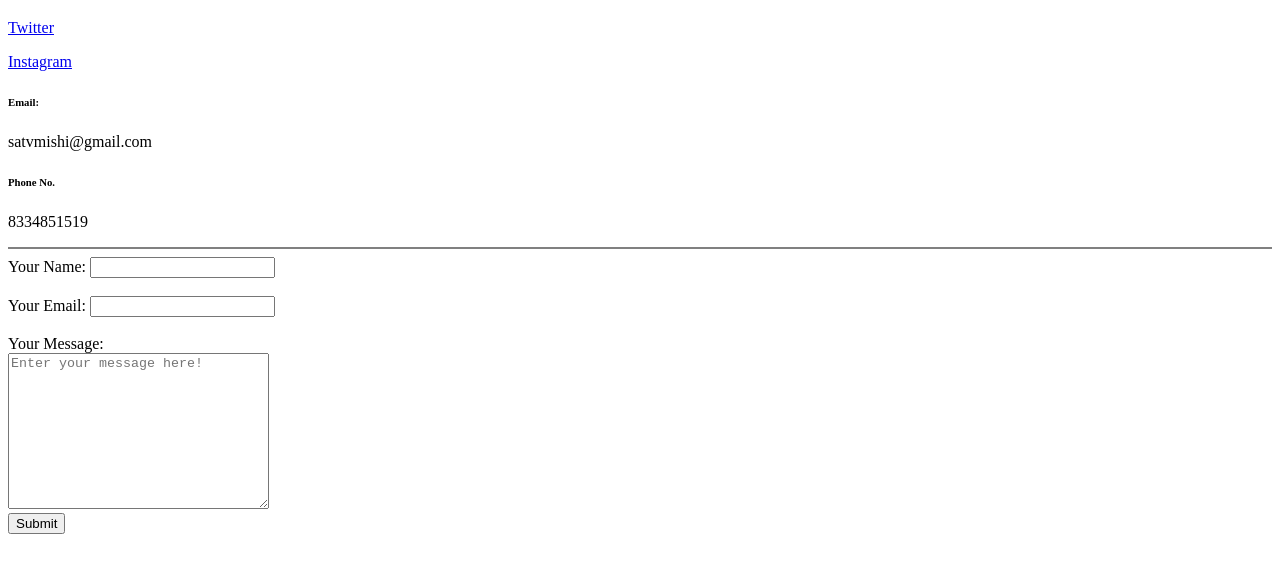
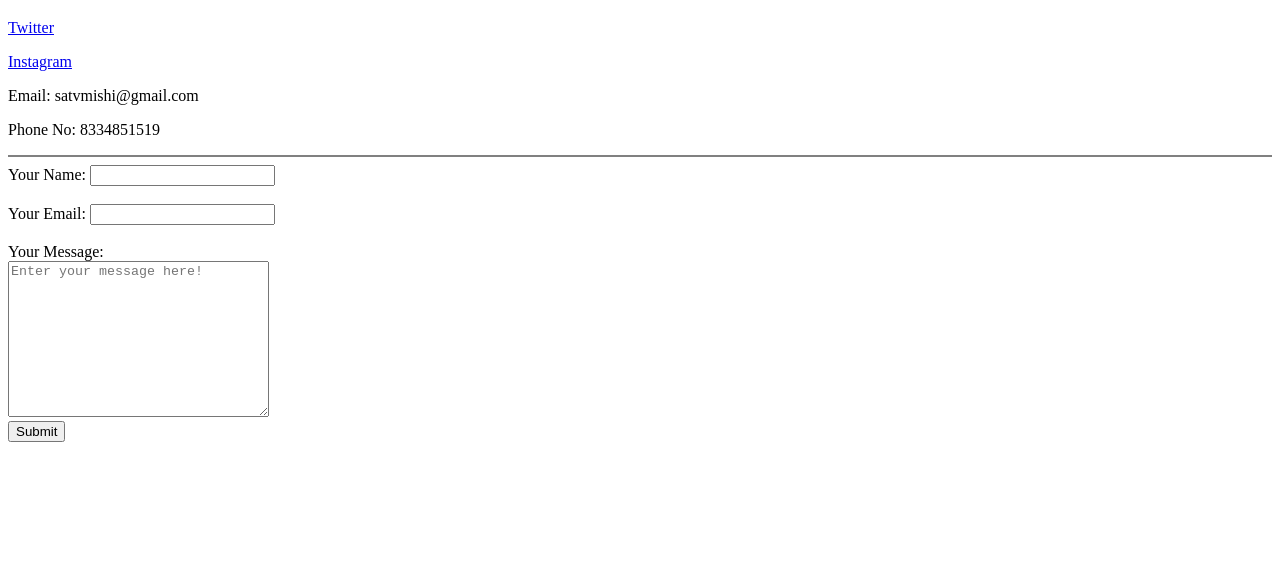
Before and after one commit to satvshr/WebDev, a plain HTML site: page contacts.html in a window 1280 px wide. Shown: the part 61-634 px from the top of the page. Drawn offline with Linux system fonts and the light colour scheme.

Commit message:
Update contacts.html

```diff
--- a/contacts.html
+++ b/contacts.html
@@ -10,8 +10,8 @@
     <h1>My Contacts</h1>
     <p><a href="https://twitter.com/mikeoxl96481586">Twitter</a></p>
     <p><a href="https://www.instagram.com/satvshr/?hl=en">Instagram</a></p>
-    <p><h6>Email:</h6> satvmishi@gmail.com</p>
-    <p><h6>Phone No.</h6>8334851519</p>
+    <p>Email: satvmishi@gmail.com</p>
+    <p>Phone No: 8334851519</p>
     <hr noshade>
 
     <form action="mailto:satvmishi@gmail.com" method="post" enctype="text/plain">
```
